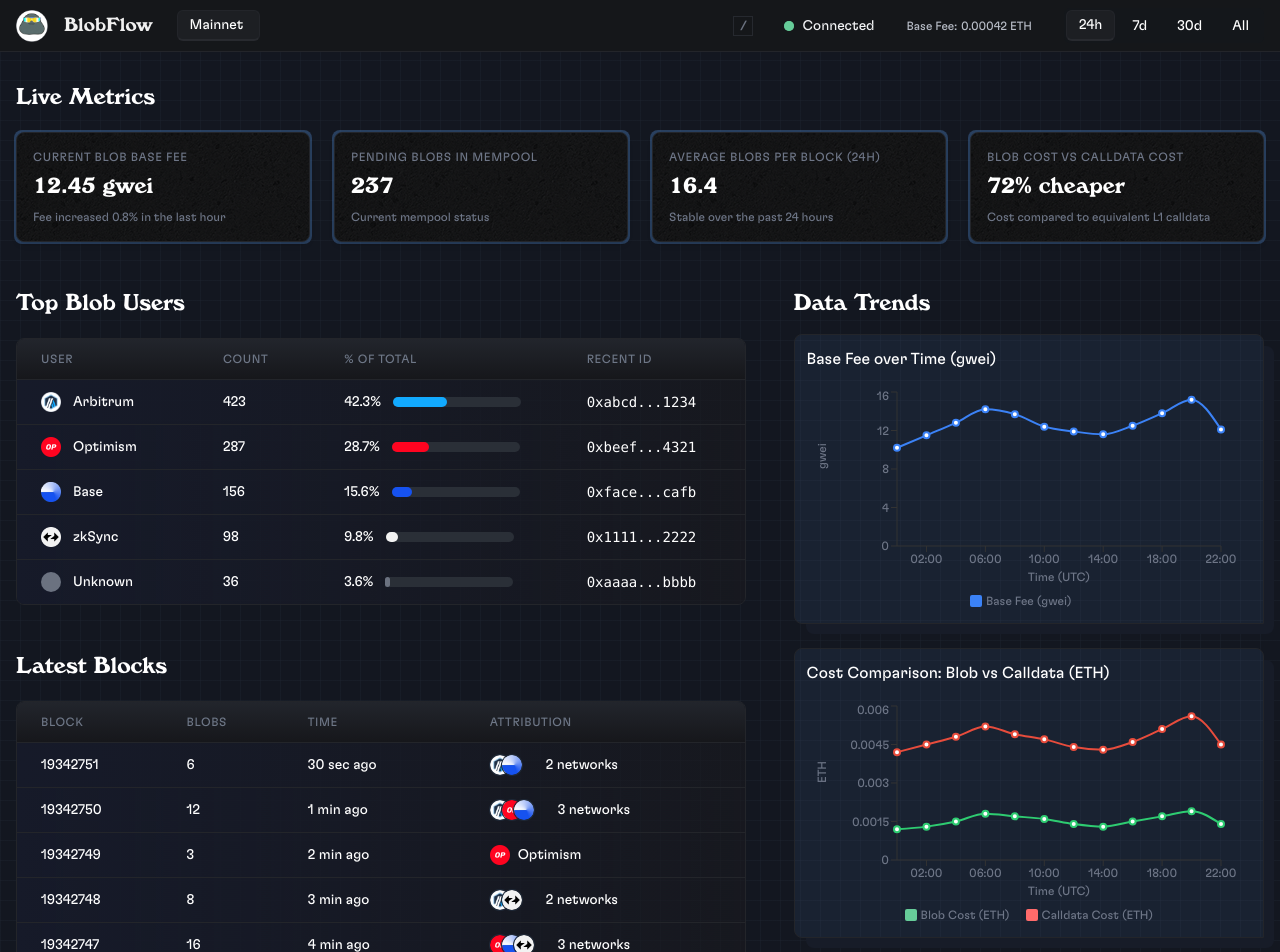
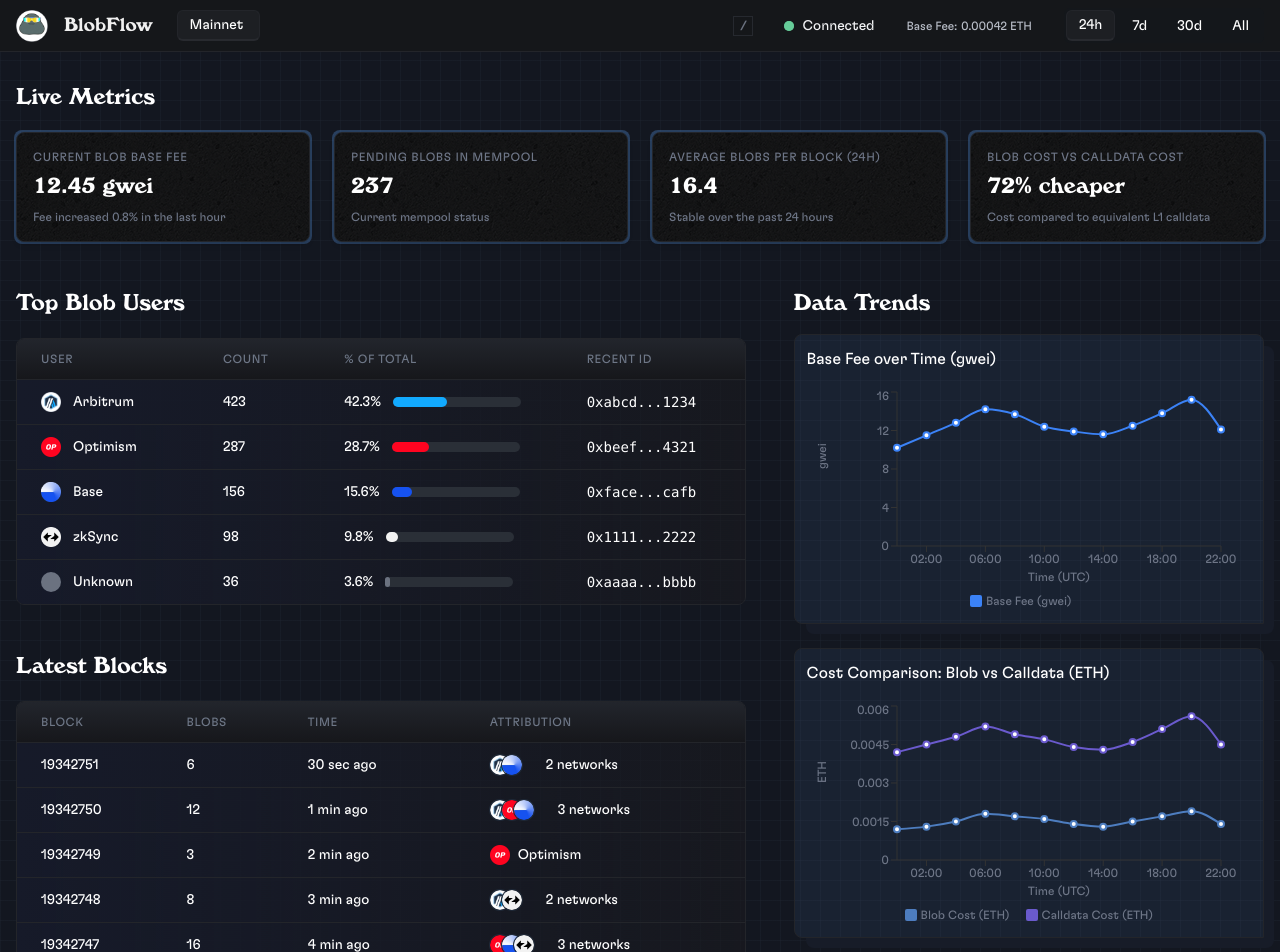
Before and after one commit to douvy/blob-flow, a Next.js app: page / in a window 1280 px wide. Shown: the top 952 px of the page. Built offline with nearby package versions, Linux system fonts and the light colour scheme.

Commit message:
Change colors in the Cost Comparison chart

```diff
--- a/src/components/MetricsCharts.tsx
+++ b/src/components/MetricsCharts.tsx
@@ -139,14 +139,14 @@
                 <Line
                   type="monotone"
                   dataKey="blobCost"
-                  stroke="#2ecc71"
+                  stroke="#4D7DBF"
                   strokeWidth={2}
                   name="Blob Cost (ETH)"
                 />
                 <Line
                   type="monotone"
                   dataKey="calldataCost"
-                  stroke="#e74c3c"
+                  stroke="#6A5ACD"
                   strokeWidth={2}
                   name="Calldata Cost (ETH)"
                 />
@@ -154,11 +154,11 @@
             </ResponsiveContainer>
             <div className="absolute bottom-0 left-0 right-0 text-center text-xs text-[#6e7687]">
               <span className="inline-flex items-center mr-4">
-                <span className="inline-block w-3 h-3 bg-green mr-1 rounded-sm"></span>
+                <span className="inline-block w-3 h-3 bg-blue mr-1 rounded-sm"></span>
                 Blob Cost (ETH)
               </span>
               <span className="inline-flex items-center">
-                <span className="inline-block w-3 h-3 bg-red mr-1 rounded-sm"></span>
+                <span className="inline-block w-3 h-3 bg-purple mr-1 rounded-sm"></span>
                 Calldata Cost (ETH)
               </span>
             </div>
--- a/tailwind.config.js
+++ b/tailwind.config.js
@@ -21,6 +21,7 @@
         dividerBlue: "#27364e",
         blue: "#4D7DBF",
         lightBlue: "#9ac4fd",
+        purple: "#6A5ACD",
         green: "#66CC99",
         red: "#FF6B6B",
         yellow: "#FFFF00"
```
